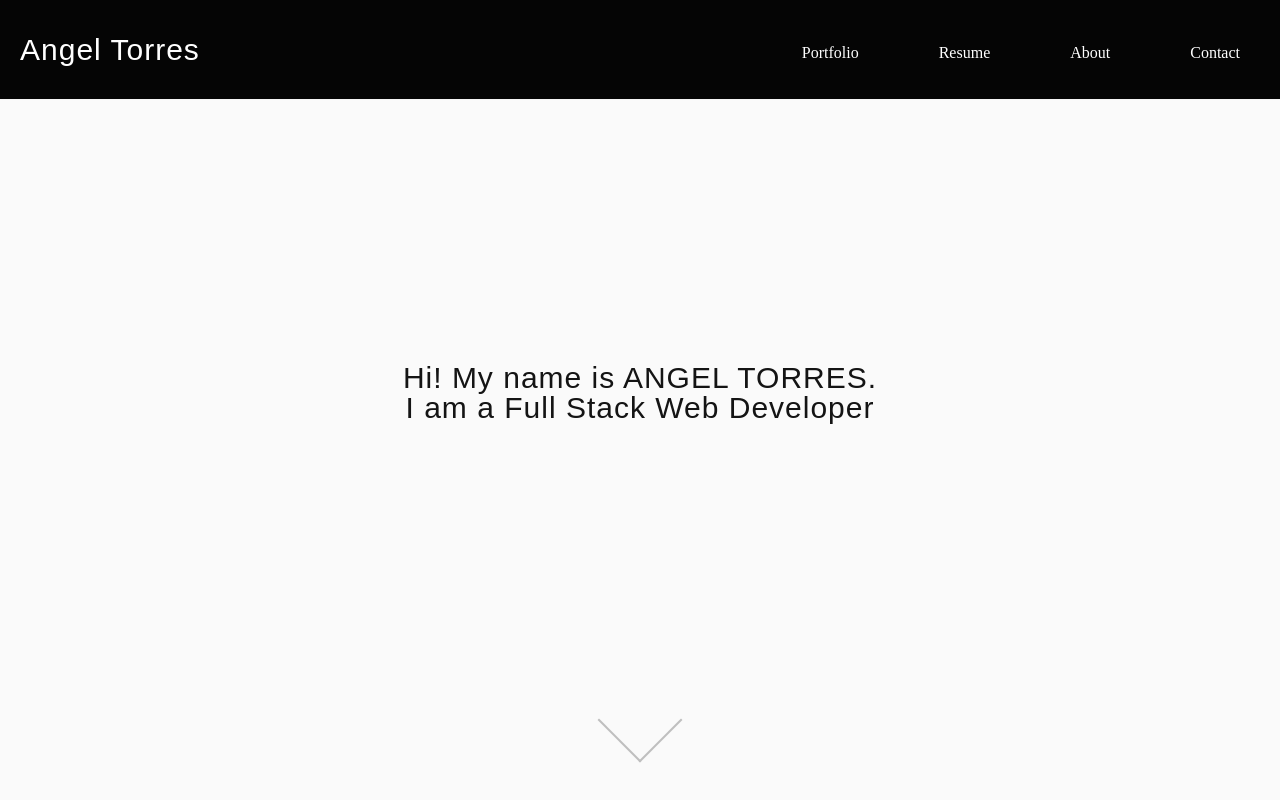
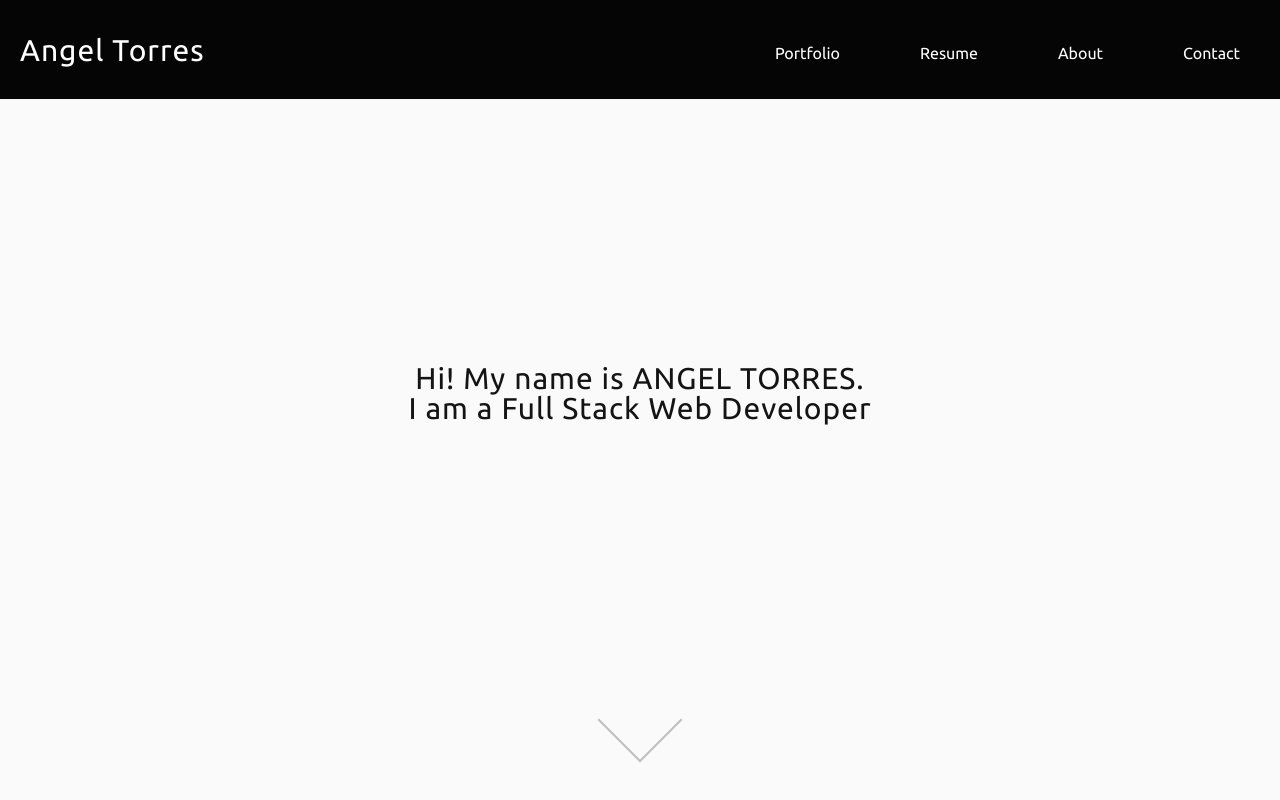
Before and after one commit to angeltorgon/portfolio, a website: page index.html in a window 1280 px wide. Shown: the top 800 px of the page. Drawn offline with nearby package versions, Linux system fonts and the light colour scheme; files that its build step writes are made by us from their sources.

Commit message:
change font

```diff
--- a/index.html
+++ b/index.html
@@ -6,7 +6,7 @@
     <title>Angel Torres</title>
     <meta name="viewport" content="width=device-width, initial-scale=1">
     <link rel="stylesheet" type="text/css" media="screen" href="/css/index.css">
-    <link href="https://fonts.googleapis.com/css?family=Open+Sans" rel="stylesheet">
+    <link href="https://fonts.googleapis.com/css?family=Ubuntu" rel="stylesheet">
 </head>
 <body>
     <div class="container">
--- a/less/general.less
+++ b/less/general.less
@@ -1,15 +1,16 @@
 /* Set every element's box-sizing to border-box */
 * {
     box-sizing: border-box;
+    font-family: 'Ubuntu', sans-serif;
 }
 
 html, body {
     height: 100%;
-    font-family: 'ZCOOL XiaoWei', serif;
+    font-family: 'Ubuntu', sans-serif;
 }
 
 h1, h2, h3, h4, h5 {
-    font-family: 'ZCOOL XiaoWei', sans-serif;
+    font-family: 'Ubuntu', sans-serif;
     letter-spacing: 1px;
     margin-bottom: 15px;
 }
```
